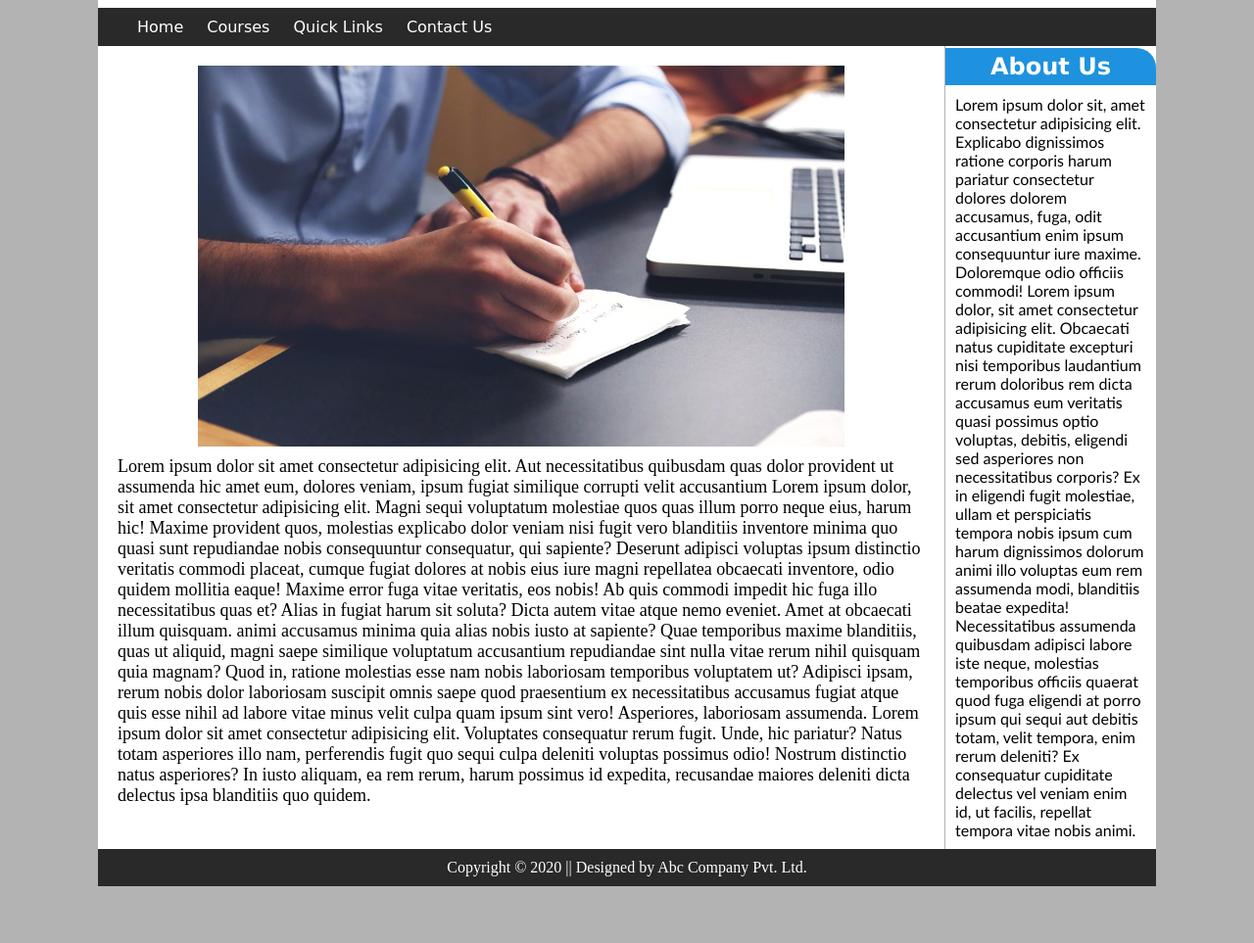
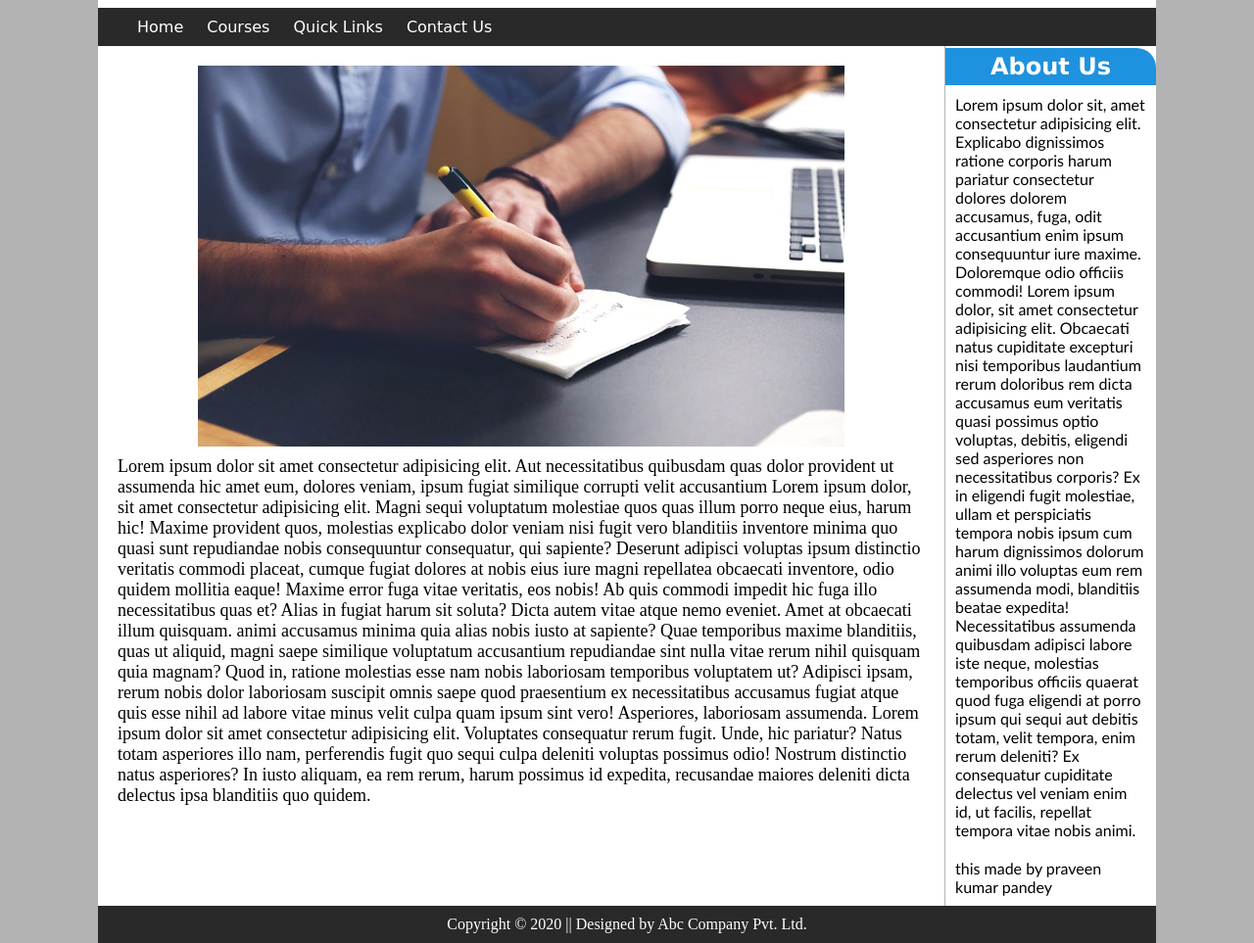
Before and after one commit to PraveenKrPandey/Inovation-Hub, a plain HTML site: page index.html in a window 1280 px wide. Shown: the part 114-1077 px from the top of the page at 98% size. Before the commit the page ends 1019 px from the top, so only its background shows below. Drawn offline with Linux system fonts and the light colour scheme.

Commit message:
adding new para

```diff
--- a/index.html
+++ b/index.html
@@ -32,12 +32,14 @@
     <aside class="right-sidebar">
 <h1>About Us</h1>
 <p>Lorem ipsum dolor sit, amet consectetur adipisicing elit. Explicabo dignissimos ratione corporis harum pariatur consectetur dolores dolorem accusamus, fuga, odit accusantium enim ipsum consequuntur iure maxime. Doloremque odio officiis commodi!
-    Lorem ipsum dolor, sit amet consectetur adipisicing elit. Obcaecati natus cupiditate excepturi nisi temporibus laudantium rerum doloribus rem dicta accusamus eum veritatis quasi possimus optio voluptas, debitis, eligendi sed asperiores non necessitatibus corporis? Ex in eligendi fugit molestiae, ullam et perspiciatis tempora nobis ipsum cum harum dignissimos dolorum animi illo voluptas eum rem assumenda modi, blanditiis beatae expedita! Necessitatibus assumenda quibusdam adipisci labore iste neque, molestias temporibus officiis quaerat quod fuga eligendi at porro ipsum qui sequi aut debitis totam, velit tempora, enim rerum deleniti? Ex consequatur cupiditate delectus vel veniam enim id, ut facilis, repellat tempora vitae nobis animi.
+    Lorem ipsum dolor, sit amet consectetur adipisicing elit. Obcaecati natus cupiditate excepturi nisi temporibus laudantium rerum doloribus rem dicta accusamus eum veritatis quasi possimus optio voluptas, debitis, eligendi sed asperiores non necessitatibus corporis? Ex in eligendi fugit molestiae, ullam et perspiciatis tempora nobis ipsum cum harum dignissimos dolorum animi illo voluptas eum rem assumenda modi, blanditiis beatae expedita! Necessitatibus assumenda quibusdam adipisci labore iste neque, molestias temporibus officiis quaerat quod fuga eligendi at porro ipsum
+     qui sequi aut debitis totam, velit tempora, enim rerum deleniti? Ex consequatur cupiditate delectus vel veniam enim id, ut facilis, repellat tempora vitae nobis animi.
 </p>
-
+<p>this made by praveen kumar pandey
+</p>
     </aside>
 
-</div>              <!-- container -->
+</div>                <!-- container -->
         <footer class="footer">
         Copyright &copy; 2020 || Designed by <a href="https://www.google.com" target="_blank">Abc Company Pvt. Ltd.</a>
     </footer>
```
